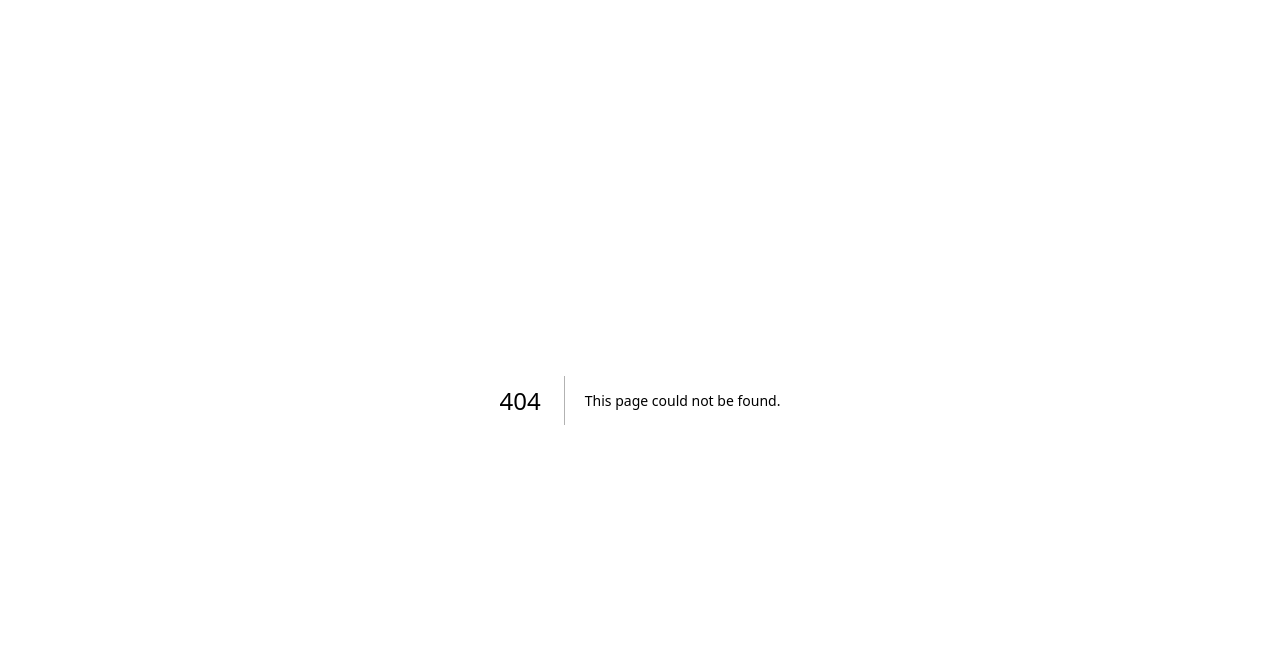
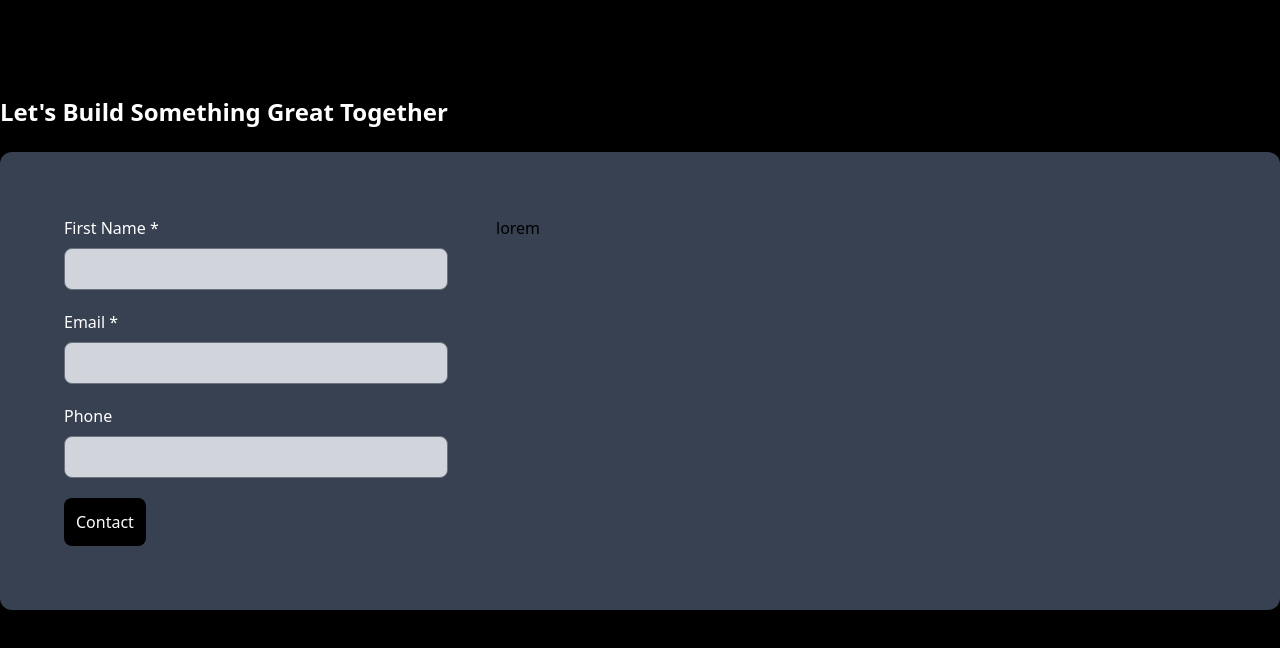
Before and after one commit to DevShara/ceytive-site, a Next.js app: page /components/Contact in a window 1280 px wide. Before the commit this address had no page. Shown: the top 648 px of the page. Built offline with nearby package versions, Linux system fonts and the light colour scheme.

Commit message:
contact form

```diff
--- a/package.json
+++ b/package.json
@@ -27,6 +27,7 @@
   "devDependencies": {
     "@headlessui/react": "^1.7.14",
     "@heroicons/react": "^2.0.17",
+    "@tailwindcss/forms": "^0.5.3",
     "@types/node": "18.16.3",
     "@types/react": "18.2.0",
     "react-scroll": "^1.8.9"
--- /dev/null
+++ b/pages/components/Contact.js
@@ -0,0 +1,29 @@
+import React from 'react';
+
+const Contact = () => {
+    return (
+        <div className='container mx-auto mt-24 '>
+            <h1 className='text-white text-2xl font-bold mb-6'>Let's Build Something Great Together</h1>
+            <div className='bg-gray-700 p-16 rounded-xl flex gap-12 '>
+                <form className='text-white flex flex-col gap-5 w-1/3'>
+                    <label>
+                        First Name *
+                        <input type='text' className='block bg-gray-300 text-black rounded-lg mt-2 w-full' required />
+                    </label>
+                    <label>
+                        Email *
+                        <input type='email' className='block bg-gray-300 text-black rounded-lg mt-2 w-full' required />
+                    </label>
+                    <label>
+                        Phone
+                        <input type='text' className='block bg-gray-300 text-black rounded-lg mt-2 w-full' />
+                    </label>
+                    <button className='bg-black p-3 rounded-lg  w-fit'>Contact</button>
+                </form>
+                <p>lorem</p>
+            </div>
+        </div>
+    );
+};
+
+export default Contact;
--- a/pages/components/Projects.js
+++ b/pages/components/Projects.js
@@ -3,16 +3,15 @@ import { motion } from 'framer-motion';
 
 const Projects = () => {
     return (
-        <div className='text-white container mx-auto mt-12'>
-           <h1>Projects</h1>
-           <div className='grid grid-cols-4 mt-12 gap-12'>
+        <div className='text-white container mx-auto mt-24'>
+           <h1 className='text-white text-2xl font-bold mb-9'>Projects We’ve Built</h1>
+           <div className='grid grid-cols-4 mt-6 gap-12'>
                 <motion.div
                     className='rounded-xl relative project-item'
                     whileHover={{ scale: 1.05,  opacity:0.9 }}
                     transition={{ type: "spring", stiffness: 100, damping: 25 }}
                     whileTap={{
                         scale: 0.85,
-
                     }}
                 >
                     <div className='absolute left-6 top-6'>
--- a/pages/components/TechSlider.js
+++ b/pages/components/TechSlider.js
@@ -37,16 +37,18 @@ const TechSlider = () => {
 
       }
     return (
+      <div className='container mx-auto mt-24 '>
+                <h1 className='text-white text-2xl font-bold mb-9'>Technologies we are using</h1>
+
 
        <motion.div
 
-       className='container mx-auto overflow-hidden mt-12 bg-black  border py-12  rounded-lg'
+       className='overflow-hidden  bg-black  border py-12  rounded-lg'
        initial="hidden"
        whileInView="visible"
        variants={container}
        custom={1}
        >
-        <h1 className='text-white text-2xl font-bold mx-24 mb-6'>Technologies we are using</h1>
          <Flickity
         className={'carousel  '} // default ''
         elementType={'div'} // default 'div'
@@ -143,6 +145,7 @@ const TechSlider = () => {
 
       </Flickity>
        </motion.div>
+       </div>
     );
 };
 
--- a/pages/index.js
+++ b/pages/index.js
@@ -10,6 +10,7 @@ import SmoothScroll from './components/SmoothScroll';
 import About from './components/About';
 import TechSlider from './components/TechSlider';
 import Projects from './components/Projects';
+import Contact from './components/Contact';
 
 
 
@@ -76,6 +77,7 @@ export default function Home() {
       <About />
       <TechSlider />
        <Projects />
+       <Contact />
     </SmoothScroll>
 
     </ThemeContext.Provider>
--- a/tailwind.config.js
+++ b/tailwind.config.js
@@ -19,5 +19,8 @@ module.exports = {
     },
 
   },
-  plugins: [],
+  plugins: [
+    require('@tailwindcss/forms'),
+    // ...
+  ],
 }
```
Also changed, not shown: 1 other file (tests, documents, lock files or other folders).
